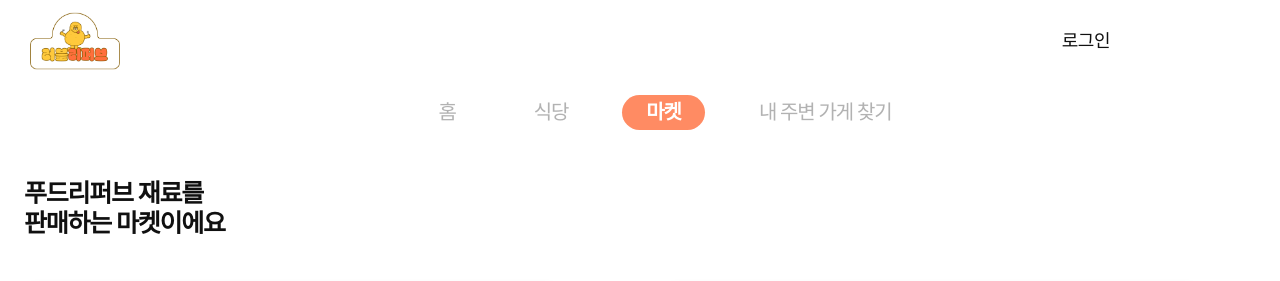
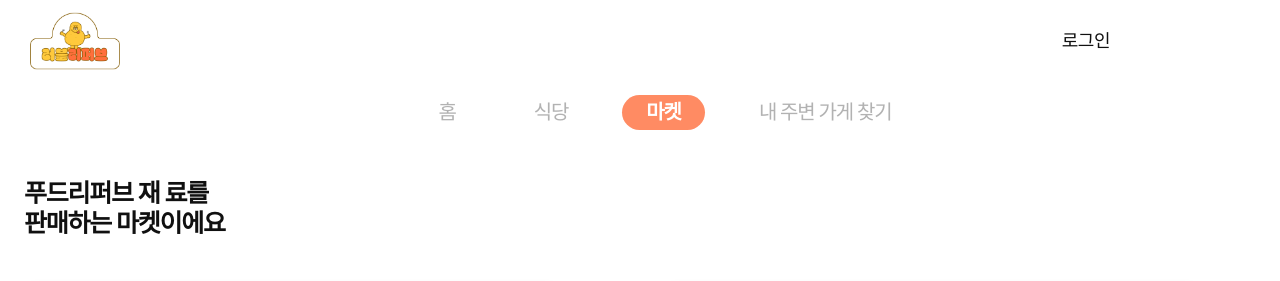
Before and after one commit to jjaei/project_lovelyfub_front, a React (Create React App) app: page /market in a window 1280 px wide. Shown: the top 281 px of the page. Built offline with nearby package versions, Linux system fonts and the light colour scheme; a web font is replaced by a local one.

Commit message:
[테스트] 코드 수정

```diff
--- a/src/components/Market/Market.jsx
+++ b/src/components/Market/Market.jsx
@@ -4,7 +4,7 @@ import styles from "./Market.module.scss";
 function Market() {
   return (
     <div className={styles.layout}>
-      <div className={styles.title}>푸드리퍼브 재료를 <br/>판매하는 마켓이에요</div>
+      <div className={styles.title}>푸드리퍼브 재 료를 <br/>판매하는 마켓이에요</div>
 
       <div className={styles.cafeContainer}>
           <div className={styles.cafeList}>
```
